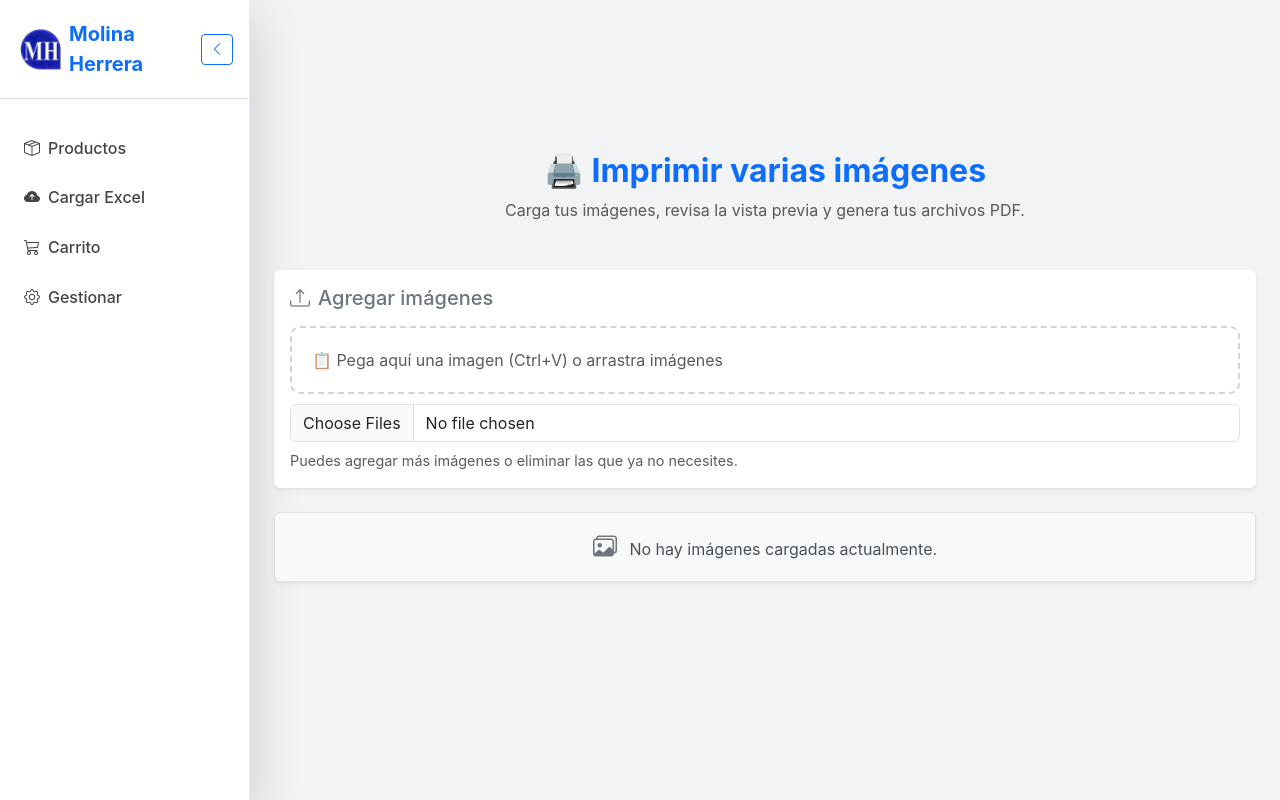
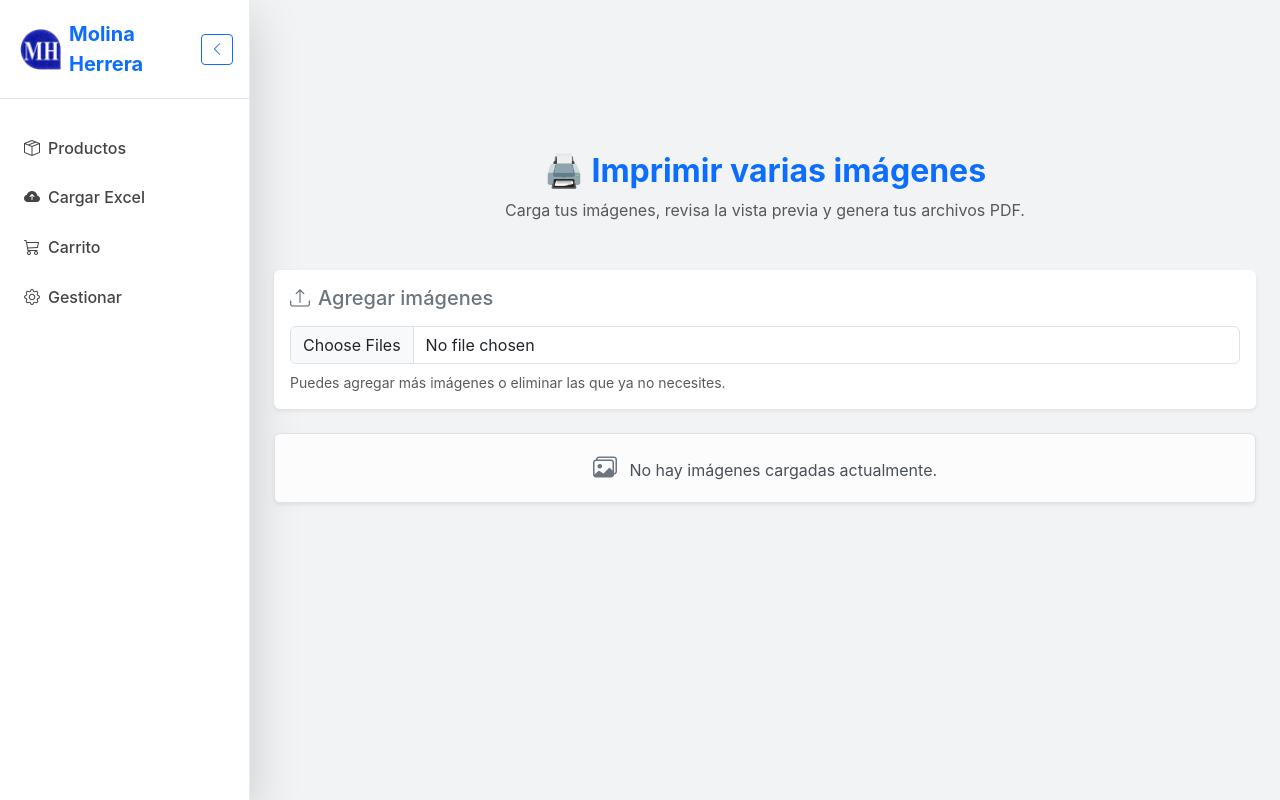
Before and after one commit to AntonioRomeroVelez/pedidosMH_2025, a Vue app: page /imagenespdf in a window 1280 px wide. Built offline with nearby package versions, Linux system fonts and the light colour scheme.

Commit message:
actuilizada la vita para crear imagenes

```diff
--- a/src/views/ImagenesPDF.vue
+++ b/src/views/ImagenesPDF.vue
@@ -14,30 +14,15 @@
         <h5 class="card-title text-secondary mb-3">
           <i class="bi bi-upload me-2"></i>Agregar imágenes
         </h5>
-        <div
-          class="paste-drop-zone"
-          @dragover.prevent="dragOver = true"
-          @dragleave="dragOver = false"
-          @drop.prevent="
-            onDrop;
-            dragOver = false;
-          "
-          :class="{ active: dragOver }"
-          @paste.prevent="handlePaste"
-        >
-          <p class="text-muted mb-0">
-            📋 Pega aquí una imagen (Ctrl+V) o arrastra imágenes
-          </p>
-        </div>
 
         <input
           type="file"
           multiple
           accept="image/*"
-          capture="camera"
           class="form-control mb-2"
           @change="onFileChange"
         />
+
         <div class="form-text">
           Puedes agregar más imágenes o eliminar las que ya no necesites.
         </div>
@@ -55,12 +40,12 @@
           <img
             :src="img.url"
             class="card-img-top p-2 bg-light"
-            style="height: 170px; object-fit: contain"
             alt="Vista previa"
           />
           <div class="card-body text-center py-2">
             <p class="small text-muted text-truncate mb-0">{{ img.name }}</p>
           </div>
+
           <button
             aria-label="Eliminar imagen"
             class="btn btn-sm btn-danger position-absolute top-0 end-0 m-1 rounded-circle"
@@ -84,12 +69,15 @@
         <button @click="generateOnePdfPerImage" class="btn btn-primary">
           <i class="bi bi-file-earmark-pdf me-2"></i>Un PDF por imagen
         </button>
+
         <button @click="generateSinglePdf" class="btn btn-success">
           <i class="bi bi-collection me-2"></i>Un solo PDF con todas
         </button>
+
         <button @click="printPdfDirectly" class="btn btn-warning text-dark">
           <i class="bi bi-printer me-2"></i>Imprimir directamente
         </button>
+
         <button @click="clearAll" class="btn btn-outline-danger">
           <i class="bi bi-trash me-2"></i>Vaciar todo
         </button>
@@ -98,40 +86,15 @@
   </div>
 </template>
 
-<style scoped>
-.card {
-  transition: transform 0.2s ease, box-shadow 0.2s ease;
-}
-
-.hover-card:hover {
-  transform: translateY(-4px);
-  box-shadow: 0 6px 20px rgba(0, 0, 0, 0.1);
-}
-
-.form-text {
-  font-size: 0.9rem;
-}
-
-button i {
-  vertical-align: middle;
-}
-
-.alert-light {
-  background: #f8f9fa;
-}
-</style>
-
 <script setup>
-import { ref, onMounted, watch, onUnmounted } from "vue";
+import { ref, onMounted, watch } from "vue";
 import jsPDF from "jspdf";
-const dragOver = ref(false);
 
 const images = ref([]);
 
-// 🔹 Cargar imágenes guardadas desde localStorage
+// Leer desde localStorage
 onMounted(() => {
   const stored = localStorage.getItem("imagenes_pdf");
-  window.addEventListener("paste", handlePaste);
   if (stored) {
     try {
       images.value = JSON.parse(stored);
@@ -142,11 +105,7 @@ onMounted(() => {
   }
 });
 
-onUnmounted(() => {
-  window.removeEventListener("paste", handlePaste);
-});
-
-// 🔹 Guardar automáticamente cada vez que se agreguen o eliminen imágenes
+// Guardar automáticamente
 watch(
   images,
   (val) => {
@@ -155,16 +114,16 @@ watch(
   { deep: true }
 );
 
-// 🔹 Subir imágenes (convertidas a Base64)
+// Cargar imágenes
 const onFileChange = (e) => {
   const files = Array.from(e.target.files);
   for (const file of files) {
     const reader = new FileReader();
     reader.onload = (event) => {
       images.value.push({
-        id: crypto.randomUUID(), // ID único
+        id: crypto.randomUUID(),
         name: file.name,
-        url: event.target.result, // Imagen en base64
+        url: event.target.result,
       });
     };
     reader.readAsDataURL(file);
@@ -172,18 +131,18 @@ const onFileChange = (e) => {
   e.target.value = null;
 };
 
-// 🔹 Eliminar una imagen específica
+// Eliminar una imagen
 const removeImage = (index) => {
   images.value.splice(index, 1);
 };
 
-// 🔹 Vaciar todas las imágenes
+// Vaciar todo
 const clearAll = () => {
   images.value = [];
   localStorage.removeItem("imagenes_pdf");
 };
 
-// 🔹 Cargar imagen en memoria (para medir tamaño)
+// Cargar imagen para escalado
 const loadImage = (src) =>
   new Promise((resolve) => {
     const img = new Image();
@@ -191,13 +150,13 @@ const loadImage = (src) =>
     img.src = src;
   });
 
-// 🔹 Escalar proporcionalmente dentro de A4
+// Escalar dentro del A4
 const getScaledDimensions = (img, maxWidth, maxHeight) => {
   const ratio = Math.min(maxWidth / img.width, maxHeight / img.height);
   return { width: img.width * ratio, height: img.height * ratio };
 };
 
-// 🔹 Generar un PDF por cada imagen
+// Un PDF por imagen
 const generateOnePdfPerImage = async () => {
   for (const [index, img] of images.value.entries()) {
     const pdf = new jsPDF({ unit: "mm", format: "a4", compress: false });
@@ -210,16 +169,14 @@ const generateOnePdfPerImage = async () => {
       (210 - width) / 2,
       (297 - height) / 2,
       width,
-      height,
-      undefined,
-      "FAST"
+      height
     );
 
     pdf.save(`imagen_${index + 1}.pdf`);
   }
 };
 
-// 🔹 Generar un solo PDF con todas las imágenes
+// Un solo PDF con todas
 const generateSinglePdf = async () => {
   if (!images.value.length) return;
 
@@ -236,9 +193,7 @@ const generateSinglePdf = async () => {
       (210 - width) / 2,
       (297 - height) / 2,
       width,
-      height,
-      undefined,
-      "FAST"
+      height
     );
 
     if (i < images.value.length - 1) pdf.addPage();
@@ -247,7 +202,7 @@ const generateSinglePdf = async () => {
   pdf.save("todas_imagenes_A4.pdf");
 };
 
-// 🔹 Imprimir directamente sin descargar
+// Imprimir directamente
 const printPdfDirectly = async () => {
   if (!images.value.length) return;
 
@@ -264,84 +219,36 @@ const printPdfDirectly = async () => {
       (210 - width) / 2,
       (297 - height) / 2,
       width,
-      height,
-      undefined,
-      "FAST"
+      height
     );
 
     if (i < images.value.length - 1) pdf.addPage();
   }
 
   const blobUrl = pdf.output("bloburl");
-  const printWindow = window.open(blobUrl);
-  if (printWindow) {
-    printWindow.onload = () => {
-      printWindow.focus();
-      printWindow.print();
+  const win = window.open(blobUrl);
+  if (win) {
+    win.onload = () => {
+      win.print();
     };
-  }
-};
-// 🔹 Manejar imágenes pegadas
-const handlePaste = (e) => {
-  const items = e.clipboardData.items;
-
-  for (const item of items) {
-    if (item.type.startsWith("image/")) {
-      const file = item.getAsFile();
-      const reader = new FileReader();
-
-      reader.onload = (event) => {
-        images.value.push({
-          id: crypto.randomUUID(),
-          name: "imagen_pegada.png",
-          url: event.target.result,
-        });
-      };
-
-      reader.readAsDataURL(file);
-    }
-  }
-};
-
-const onDrop = (e) => {
-  const files = Array.from(e.dataTransfer.files);
-  for (const file of files) {
-    if (file.type.startsWith("image/")) {
-      const reader = new FileReader();
-      reader.onload = (event) => {
-        images.value.push({
-          id: crypto.randomUUID(),
-          name: file.name,
-          url: event.target.result,
-        });
-      };
-      reader.readAsDataURL(file);
-    }
   }
 };
 </script>
 
 <style scoped>
-.paste-drop-zone {
-  border: 2px dashed #ced4da;
-  border-radius: 10px;
-  cursor: pointer;
-  padding: 20px;
-  transition: border-color 0.2s ease;
-  margin: 10px 0px;
+.card {
+  transition: transform 0.2s ease, box-shadow 0.2s ease;
 }
 
-.paste-drop-zone:hover {
-  border-color: #0d6efd;
+.hover-card:hover {
+  transform: translateY(-4px);
+  box-shadow: 0 6px 20px rgba(0, 0, 0, 0.1);
 }
+
 .page-container {
   margin-top: 80px;
 }
 
-.paste-drop-zone.active {
-  border-color: #0d6efd;
-  background: #e7f1ff;
-}
 .card-img-top {
   height: 170px;
   object-fit: contain;
```
Also changed, not shown: 33 other files (tests, documents, lock files or other folders).
